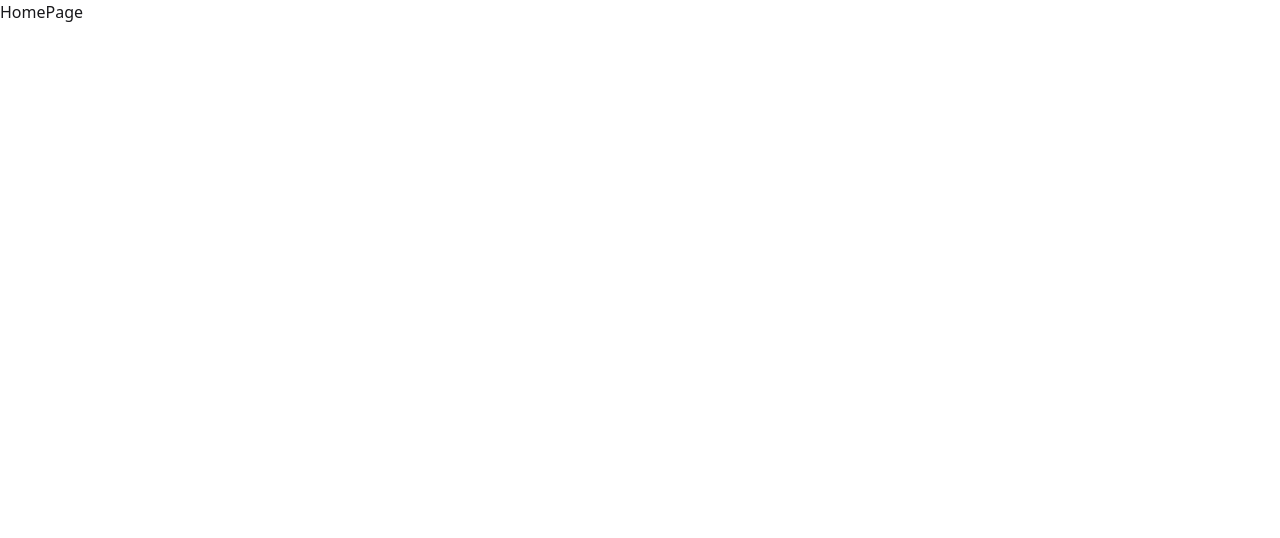
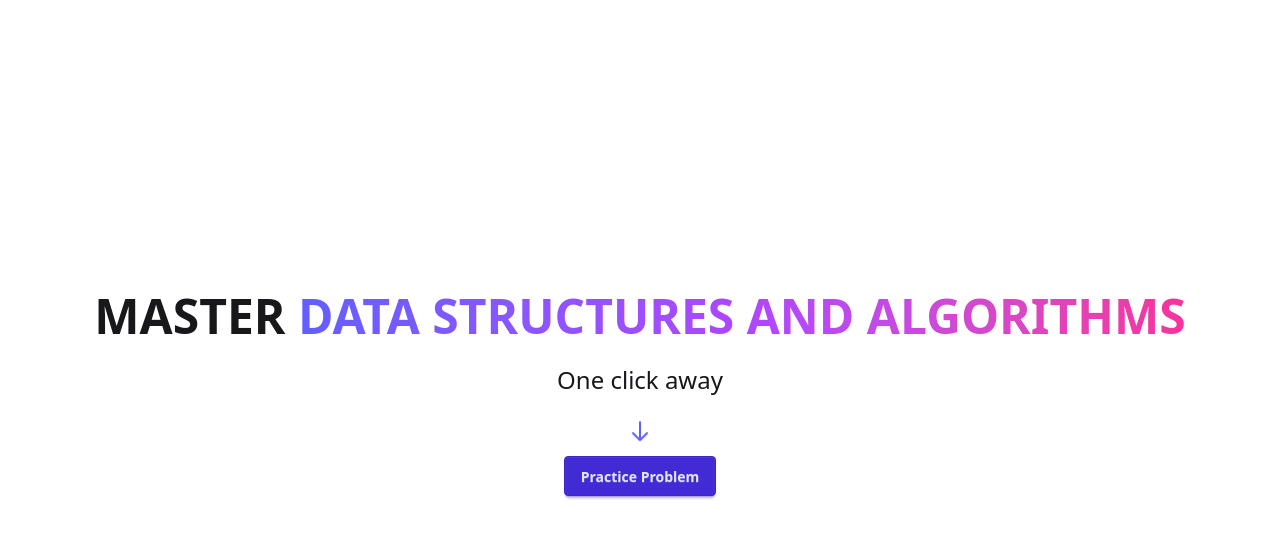
Before and after one commit to anurag-tiw-ari/LeetCodeClone, a React (Vite) app in the folder frontend/: page / in a window 1280 px wide. Shown: the top 538 px of the page. Built offline with nearby package versions, Linux system fonts and the light colour scheme.

Commit message:
Home Page SignUp Login update

```diff
--- a/frontend/src/pages/HomePage.jsx
+++ b/frontend/src/pages/HomePage.jsx
@@ -1,9 +1,33 @@
+import { Link } from "react-router"
 
 function HomePage()
 {
      return(
         <>
-        HomePage
+          <div className="h-screen flex justify-center items-center">
+            <div className="flex flex-col items-center">
+                <h1 className="lg:text-5xl sm:text-4xl text-3xl font-bold uppercase text-center">
+            Master <span className="bg-gradient-to-r from-indigo-500 via-purple-500 to-pink-500 text-transparent bg-clip-text">Data Structures And Algorithms</span>
+            </h1>
+            <p className="text-center text-2xl my-6">One click away</p>
+             <svg
+               className="size-6 animate-bounce text-indigo-500 motion-reduce:animate-none text-center"
+               fill="none"
+               stroke="currentColor"
+               viewBox="0 0 24 24"
+               xmlns="http://www.w3.org/2000/svg"
+               >
+               <path
+                  strokeLinecap="round"
+                  strokeLinejoin="round"
+                  strokeWidth="2"
+                  d="M19 14l-7 7m0 0l-7-7m7 7V3"
+               ></path>
+               </svg>
+               <button className="btn btn-primary my-3"><Link to="/problems">Practice Problem</Link></button>
+            </div>
+
+          </div>
         </>
      )
 }
--- a/frontend/src/pages/LogInPage.jsx
+++ b/frontend/src/pages/LogInPage.jsx
@@ -3,46 +3,64 @@ import { useForm } from 'react-hook-form';
 import { zodResolver } from '@hookform/resolvers/zod';
 import { z } from 'zod';
 import { Link } from 'react-router';
+import { loginUser } from '../authSlice';
+import { useDispatch,useSelector } from 'react-redux';
+import { useEffect } from 'react';
+import GridBackground from '../Components/GridBackground';
+import { toast } from 'react-toastify';
 
 const signupSchema = z.object({
   emailId: z.string().email("Invalid Email"),
-  password: z.string()
-    .min(8, "Password must have at least 8 characters")
-    .regex(/[A-Z]/, "Password must contain at least one uppercase letter")
-    .regex(/[a-z]/, "Password must contain at least one lowercase letter")
-    .regex(/[0-9]/, "Password must contain at least one number")
-    .regex(/[^A-Za-z0-9]/, "Password must contain at least one special character")
+  password:z.string()
 });
 
 function LogInPage() {
+
+    const dispatch = useDispatch();
+    const {error,loading} = useSelector((state)=>state.auth)
+
   const {
     register,
     handleSubmit,
     formState: { errors },
   } = useForm({ resolver: zodResolver(signupSchema) });
 
+   useEffect(() => {
+  console.log("Current error:", error);
+  if (error) {
+    console.log("Toast triggered");
+    toast.error(error);
+  }
+}, [error]);
+
+
+    console.log("error:", error);
+
   const onSubmit = (data) => {
     console.log(data);
 
     // Backend data ko send kar dena chaiye?
+    dispatch(loginUser(data))
   };
 
   return (
-    <div className="min-h-screen flex items-center justify-center p-4 bg-base-300 "
-    style={{
-        backgroundImage: `
-          linear-gradient(to bottom right,#1f1f1f,#000
-      )
-        `,
-        backgroundSize: '48px 48px',
-        backgroundRepeat: 'repeat',
-        backdropFilter: 'blur(2px)',
-      }}>
-       <div className="absolute top-0 left-0 w-full h-36 pointer-events-none"
+    <div className="min-h-screen flex items-center justify-center p-4  "
+    // style={{
+    //     backgroundImage: `
+    //       linear-gradient(to bottom right,#1f1f1f,#000
+    //   )
+    //     `,
+    //     backgroundSize: '48px 48px',
+    //     backgroundRepeat: 'repeat',
+    //     backdropFilter: 'blur(2px)',
+    //   }}
+    >
+       {/* <div className="absolute top-0 left-0 w-full h-36 pointer-events-none"
     style={{
       background: 'linear-gradient(to bottom, #111 0% , transparent 100%)'
     }}
-  />
+  /> */}
+  <GridBackground />
       <div className="card w-96 bg-base-100 shadow-xl hover:shadow-indigo-600/40">
         <div className="card-body">
           <h2 className="card-title justify-center text-2xl font-bold text-indigo-500 hover:text-indigo-700">CODING PLATFORM</h2>
@@ -71,20 +89,18 @@ function LogInPage() {
               <input
                 type="password"
                 placeholder="••••••••"
-                className={`input input-bordered ${errors.password && 'input-error'}`}
+                className={`input input-bordered focus:border-0 ${errors.password && 'input-error'}`}
                 {...register('password')}
               />
-              {errors.password && (
-                <span className="text-error">{errors.password.message}</span>
-              )}
             </div>
 
             <div className="form-control mt-6 flex justify-center">
               <button
                 type="submit"
                 className="btn btn-primary"
+                disabled={loading}
               >
-                Sign Up
+                {loading ? "Logging In":"Log In"}
               </button>
             </div>
           </form>
--- a/frontend/src/pages/SignUpPage.jsx
+++ b/frontend/src/pages/SignUpPage.jsx
@@ -1,7 +1,12 @@
 import { useForm } from 'react-hook-form';
 import { zodResolver } from '@hookform/resolvers/zod';
 import { z } from 'zod';
-import { Link } from 'react-router';
+import { Link, useNavigate } from 'react-router';
+import { useDispatch, useSelector } from 'react-redux';
+import { registerUser } from '../authSlice';
+import { useEffect } from 'react';
+import { toast } from "react-toastify";
+import GridBackground from '../Components/GridBackground';
 
 const signupSchema = z.object({
   firstName: z.string().min(3, "Minimum character should be 3"),
@@ -15,34 +20,65 @@ const signupSchema = z.object({
 });
 
 function SignUpPage() {
+
+  const navigate = useNavigate();
+
+  const {isAuthenticated, loading, error} = useSelector((state)=>state.auth)
+
+//   useEffect(()=>{
+//     if(isAuthenticated)
+//     {
+//         navigate("/")
+//     }
+//   },[isAuthenticated])
+
+
+  useEffect(()=>{
+
+    if(error)
+    {
+        toast.error(error)
+    }
+  },[error])
+
+
   const {
     register,
     handleSubmit,
     formState: { errors },
   } = useForm({ resolver: zodResolver(signupSchema) });
 
+  const dispatch = useDispatch();
+
   const onSubmit = (data) => {
     console.log(data);
 
     // Backend data ko send kar dena chaiye?
+
+    dispatch(registerUser(data));
   };
 
   return (
-    <div className="min-h-screen flex items-center justify-center p-4 bg-base-300 "
-    style={{
-        backgroundImage: `
-          linear-gradient(to bottom right,#1f1f1f,#000
-      )
-        `,
-        backgroundSize: '48px 48px',
-        backgroundRepeat: 'repeat',
-        backdropFilter: 'blur(2px)',
-      }}>
-       <div className="absolute top-0 left-0 w-full h-36 pointer-events-none"
+    <>
+
+    <div className="min-h-screen flex items-center justify-center p-4"
+    // style={{
+    //     backgroundImage: `
+    //       linear-gradient(to bottom right,#1f1f1f,#000
+    //   )
+    //     `,
+    //     backgroundSize: '48px 48px',
+    //     backgroundRepeat: 'repeat',
+    //     backdropFilter: 'blur(2px)',
+    //   }}
+     >
+       {/* <div className="absolute top-0 left-0 w-full h-36 pointer-events-none"
     style={{
       background: 'linear-gradient(to bottom, #111 0% , transparent 100%)'
     }}
-  />
+  /> */}
+
+      <GridBackground />
       <div className="card w-96 bg-base-100 shadow-xl hover:shadow-indigo-600/40">
         <div className="card-body">
           <h2 className="card-title justify-center text-2xl font-bold text-indigo-500 hover:text-indigo-700">CODING PLATFORM</h2>
@@ -97,8 +133,9 @@ function SignUpPage() {
               <button
                 type="submit"
                 className="btn btn-primary"
+                disabled={loading}
               >
-                Sign Up
+                {loading ? "Signing Up" : "Sign Up"}
               </button>
             </div>
           </form>
@@ -109,6 +146,7 @@ function SignUpPage() {
         </div>
       </div>
     </div>
+    </>
   );
 }
 
```
